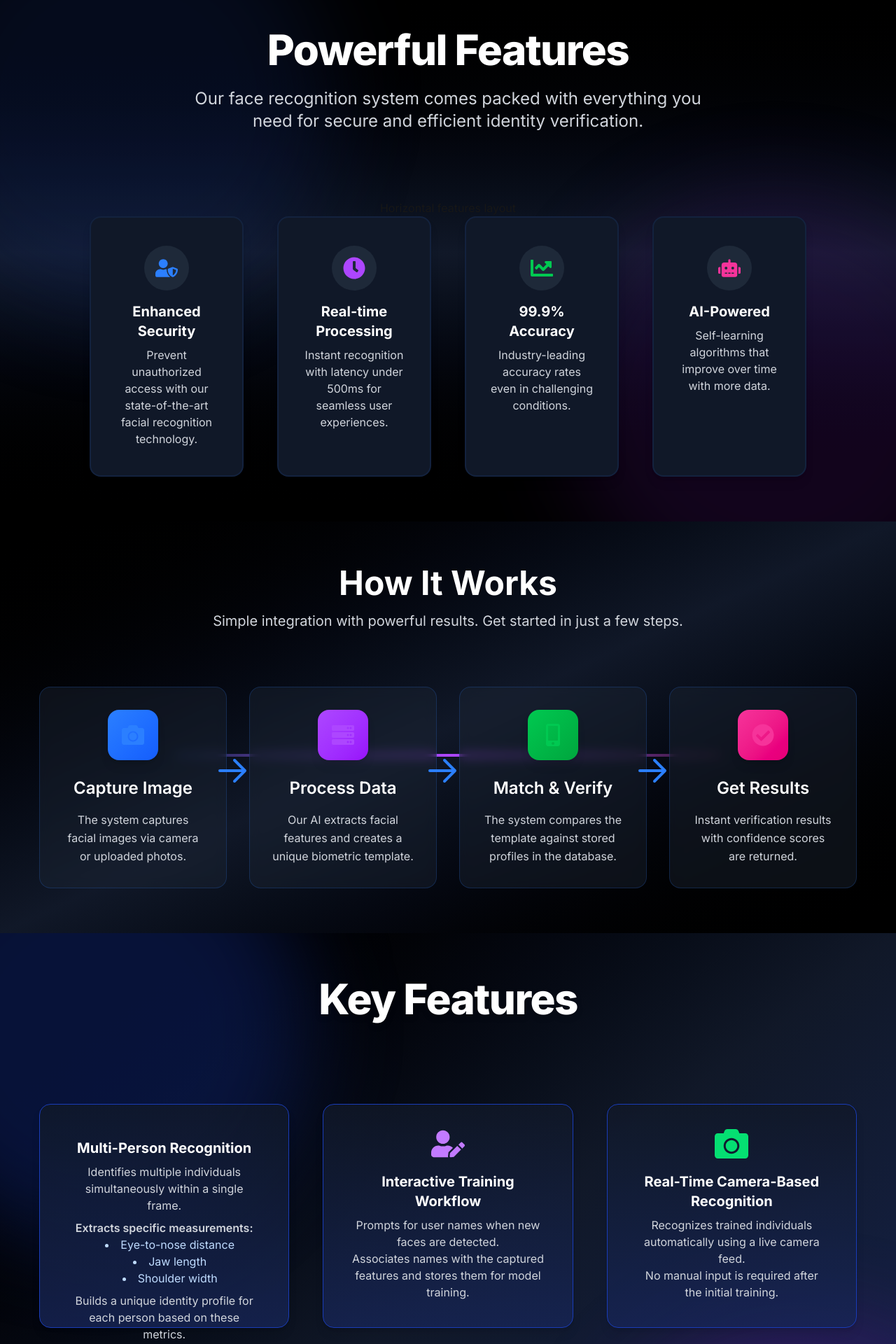
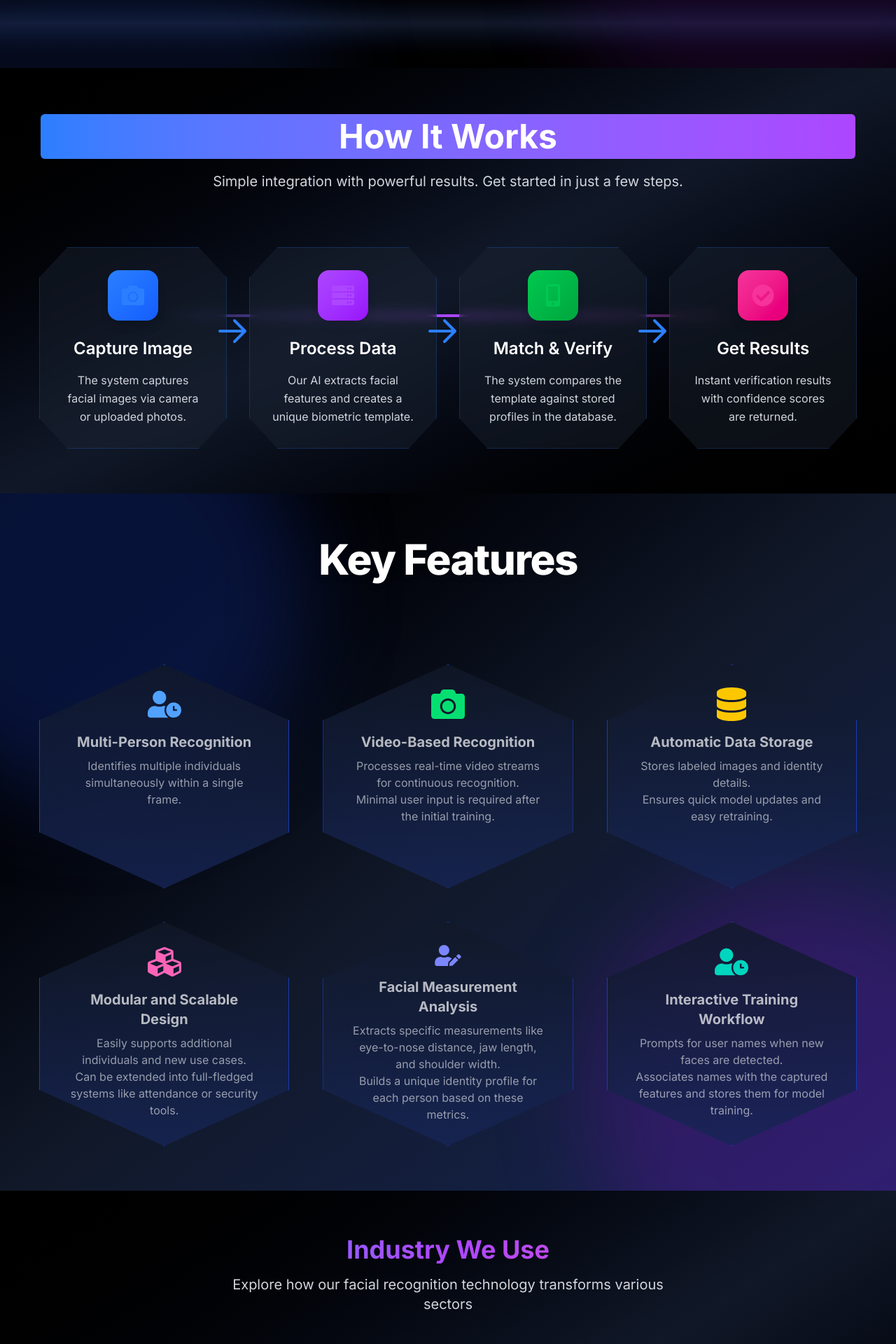
Before and after one commit to RohitJatwa123/face_reco_a, a Next.js app: page / in a window 1280 px wide. Shown: the part 860-2780 px from the top of the page at 70% size. Built offline with nearby package versions, Linux system fonts and the light colour scheme.

Commit message:
Add files via upload

```diff
--- a/src/app/components/Benefits.tsx
+++ b/src/app/components/Benefits.tsx
@@ -11,33 +11,17 @@ const features = [
     description: (
       <>
         Identifies multiple individuals simultaneously within a single frame.<br />
-        <span className="block mt-2 font-semibold">Extracts specific measurements:</span>
-        <ul className="list-disc list-inside ml-4 text-base text-blue-200">
-          <li>Eye-to-nose distance</li>
-          <li>Jaw length</li>
-          <li>Shoulder width</li>
-        </ul>
-        <span className="block mt-2">Builds a unique identity profile for each person based on these metrics.</span>
+
       </>
     )
   },
   {
-    icon: <FaUserEdit className="w-12 h-12 text-purple-400 mx-auto mb-4" />,
-    title: "Interactive Training Workflow",
+    icon: <FaCamera className="w-12 h-12 text-green-400 mxuto mb-4" />,
+    title: "Video-Based Recognition",
     description: (
       <>
-        Prompts for user names when new faces are detected.<br />
-        Associates names with the captured features and stores them for model training.
-      </>
-    )
-  },
-  {
-    icon: <FaCamera className="w-12 h-12 text-green-400 mx-auto mb-4" />,
-    title: "Real-Time Camera-Based Recognition",
-    description: (
-      <>
-        Recognizes trained individuals automatically using a live camera feed.<br />
-        No manual input is required after the initial training.
+        Processes real-time video streams for continuous recognition.<br />
+        Minimal user input is required after the initial training.
       </>
     )
   },
@@ -58,6 +42,26 @@ const features = [
       <>
         Easily supports additional individuals and new use cases.<br />
         Can be extended into full-fledged systems like attendance or security tools.
+      </>
+    )
+  },
+  {
+    icon: <FaUserEdit className="w-12 h-12 text-indigo-400 mx-auto mb-4" />,
+    title: "Facial Measurement Analysis",
+    description: (
+      <>
+        Extracts specific measurements like eye-to-nose distance, jaw length, and shoulder width.<br />
+        Builds a unique identity profile for each person based on these metrics.
+      </>
+    )
+  },
+  {
+    icon: <FaUserClock className="w-12 h-12 text-teal-400 mx-auto mb-4" />,
+    title: "Interactive Training Workflow",
+    description: (
+      <>
+        Prompts for user names when new faces are detected.<br />
+        Associates names with the captured features and stores them for model training.
       </>
     )
   }
@@ -86,14 +90,15 @@ export default function Benefits() {
           {features.map((feature, idx) => (
             <motion.div
               key={idx}
-              className="bg-gradient-to-b from-gray-900/80 to-blue-950/80 border border-blue-800 rounded-2xl shadow-lg h-80 min-w-[260px] px-10 py-8 flex flex-col items-center text-center cursor-pointer"
-              whileHover={{ y: -20, boxShadow: "0 8px 32px 0 rgba(0,0,0,0.4)" }}
-              whileTap={{ y: 10 }}
-              transition={{ type: "spring", stiffness: 300, damping: 20 }}
+              className="bg-gradient-to-b from-gray-900/80 to-blue-950/80 border border-blue-800 shadow-lg h-80 min-w-[260px] px-10 py-8 flex flex-col items-center text-center cursor-pointer hover:rounded-full transition-all duration-500 hover:shadow-2xl hover:shadow-blue-500/40 hover:border-blue-400" style={{clipPath: 'polygon(50% 0%, 100% 25%, 100% 75%, 50% 100%, 0% 75%, 0% 25%)'}} whileHover={{ scale: 1.1, rotate: [0, -5, 5, -5, 0], transition: { duration: 0.4, ease: 'easeInOut' } }}
+      whileTap={{ scale: 0.9, rotate: [0, -2, 2, -2, 0] }}
+              whileHover={{ y: -30, x: 30, boxShadow: "0px 16px 48px 0px rgba(0,0,0,0.6)", transition: { type: "spring", stiffness: 400, damping: 15 } }}
+              whileTap={{ y: 15, x: -15 }}
+              transition={{ type: "spring", stiffness: 400, damping: 15, mass: 0.5 }}
             >
               {feature.icon}
-              <h3 className="text-xl font-bold text-white mb-2">{feature.title}</h3>
-              <div className="text-gray-300 text-base">{feature.description}</div>
+              <h3 className="text-xl font-bold text-white mb-2 hover:text-glow hover:scale-105 transition-all duration-300 animate-pulse hover:bg-gradient-to-r hover:from-blue-400 hover:to-purple-400 hover:bg-clip-text hover:text-transparent hover:animate-wiggle">{feature.title}</h3>
+              <div className="text-gray-300 text-base hover:text-glow hover:scale-105 transition-all duration-300 animate-pulse hover:bg-gradient-to-r hover:from-green-400 hover:to-teal-400 hover:bg-clip-text hover:text-transparent hover:animate-wiggle">{feature.description}</div>
             </motion.div>
           ))}
         </div>
--- a/src/app/components/Features.tsx
+++ b/src/app/components/Features.tsx
@@ -34,43 +34,7 @@
        <div className="absolute -bottom-32 -right-32 w-[600px] h-[600px] bg-purple-900/20 rounded-full blur-3xl pointer-events-none" />
 
        <div className="container mx-auto px-8 relative z-10 flex flex-col items-center">
-         <motion.div
-           initial={{ opacity: 0, y: 40 }}
-           whileInView={{ opacity: 1, y: 0 }}
-           transition={{ duration: 0.7 }}
-           viewport={{ once: true }}
-           className="text-center mb-24 max-w-3xl"
-         >
-           <h2 className="text-5xl md:text-6xl font-extrabold text-white mb-6 tracking-tight">
-             Powerful Features
-           </h2>
-           <p className="text-2xl text-gray-300">
-             Our face recognition system comes packed with everything you need for secure and efficient identity verification.
-           </p>
-         </motion.div>
 
-         Horizontal features layout
-         <div className="flex flex-col items-center w-full">
-           <div className="flex flex-col md:flex-row justify-start md:justify-center gap-12 w-full max-w-5xl md:ml-0">
-             {features.map((feature, index) => (
-               <motion.div
-                 key={index}
-                 initial={{ opacity: 0, y: 40 }}
-                 whileInView={{ opacity: 1, y: 0 }}
-                 whileHover={{ y: -10, transition: { duration: 0.3 } }}
-                 transition={{ duration: 0.6, delay: index * 0.15 }}
-                 viewport={{ once: true }}
-                 className="flex flex-col items-center bg-gray-900 rounded-2xl shadow-lg border-2 border-blue-500/10 px-8 py-10 w-full md:w-1/4 cursor-pointer"
-               >
-                 <div className="flex items-center justify-center w-16 h-16 rounded-full bg-gray-800 mb-4">
-                   {feature.icon}
-                 </div>
-                 <h3 className="text-xl font-bold text-white mb-2 text-center">{feature.title}</h3>
-                 <p className="text-base text-gray-300 text-center">{feature.description}</p>
-               </motion.div>
-             ))}
-           </div>
-         </div>
 
          {/* Industry Use Cases
          <div className="mt-24 w-full max-w-4xl mx-auto">
--- a/src/app/components/Hero.tsx
+++ b/src/app/components/Hero.tsx
@@ -74,7 +74,7 @@ export default function HeroSection() {
     <section className="relative h-screen flex items-center justify-center bg-gradient-to-br from-gray-900 to-blue-950 overflow-hidden">
       <div className="absolute inset-0 z-0">
         <Image
-          src="https://miro.medium.com/v2/resize:fit:1200/1*4Tr0FOsdUgkF32T3mdu6pg.gif"
+          src="https://wphelp.blog/wp-content/uploads/2020/07/face-recog-header.gif"
           alt="Hero Background Animation"
           fill
           style={{ objectFit: 'cover', objectPosition: 'center' }}
@@ -109,7 +109,7 @@ export default function HeroSection() {
             transition={{ delay: 0.4, duration: 0.8 }}
             className="text-xl md:text-2xl text-gray-300 max-w-3xl mb-10"
           >
-            Secure, accurate, and lightning-fast facial recognition for businesses and developers
+            Reliable, precise, and ultra-fast facial recognition built for modern enterprises and developers
           </motion.p>
 
           <motion.div
--- a/src/app/components/HowItWorks.tsx
+++ b/src/app/components/HowItWorks.tsx
@@ -36,7 +36,7 @@ export default function HowItWorks() {
           viewport={{ once: true }}
           className="text-center mb-20"
         >
-          <h2 className="text-4xl md:text-5xl font-bold text-white mb-4">How It Works</h2>
+          <h2 className="text-4xl md:text-5xl font-bold text-white mb-4 p-2 border-2 border-transparent bg-clip-padding bg-gradient-to-r from-blue-500 to-purple-500 rounded-lg">How It Works</h2>
           <p className="text-xl text-gray-300 max-w-3xl mx-auto">
             Simple integration with powerful results. Get started in just a few steps.
           </p>
@@ -51,11 +51,13 @@ export default function HowItWorks() {
                 key={index}
                 initial={{ opacity: 0, y: 40 }}
                 whileInView={{ opacity: 1, y: 0 }}
+                whileHover={{ scale: 1.05, rotate: [0, -2, 2, -2, 0], transition: { duration: 0.3, ease: 'easeInOut' } }}
+                whileTap={{ scale: 0.95 }}
                 transition={{ duration: 0.6, delay: index * 0.1 }}
                 viewport={{ once: true }}
-                className="relative"
+                className="relative cursor-pointer"
               >
-                <div className="flex flex-col items-center text-center p-8 bg-gray-800/40 rounded-2xl backdrop-blur-sm border border-blue-500/20 hover:border-blue-500/40 transition-all duration-300 h-full">
+                <div className="flex flex-col items-center text-center p-8 bg-gray-800/40 backdrop-blur-sm border border-blue-500/20 hover:border-blue-500/40 transition-all duration-300 animate-[border-pulse_2s_ease-in-out_infinite] hover:animate-[border-pulse_1s_ease-in-out_infinite] h-full hover:scale-105 hover:shadow-lg hover:shadow-blue-500/20" style={{clipPath: 'polygon(15% 0%, 85% 0%, 100% 15%, 100% 85%, 85% 100%, 15% 100%, 0% 85%, 0% 15%)'}}>
                   <div className={`mb-6 p-5 bg-gradient-to-br ${
                     index === 0 ? 'from-blue-500 to-blue-600' :
                     index === 1 ? 'from-purple-500 to-purple-600' :
@@ -64,8 +66,8 @@ export default function HowItWorks() {
                   } rounded-2xl shadow-lg`}>
                     <div className="text-white">{step.icon}</div>
                   </div>
-                  <h3 className="text-2xl font-semibold text-white mb-4">{step.title}</h3>
-                  <p className="text-gray-300 leading-relaxed">{step.description}</p>
+                  <h3 className="text-2xl font-semibold text-white mb-4 hover:bg-gradient-to-r hover:from-blue-400 hover:to-purple-400 hover:bg-clip-text hover:text-transparent transition-all duration-300">{step.title}</h3>
+                  <p className="text-gray-300 leading-relaxed hover:text-white hover:scale-105 transition-all duration-300">{step.description}</p>
                 </div>
 
                 {index < steps.length - 1 && (
```
Also changed, not shown: src/app/components/Header.tsx (+8 -34 lines), src/app/components/Industries.tsx (+15 -15 lines).
